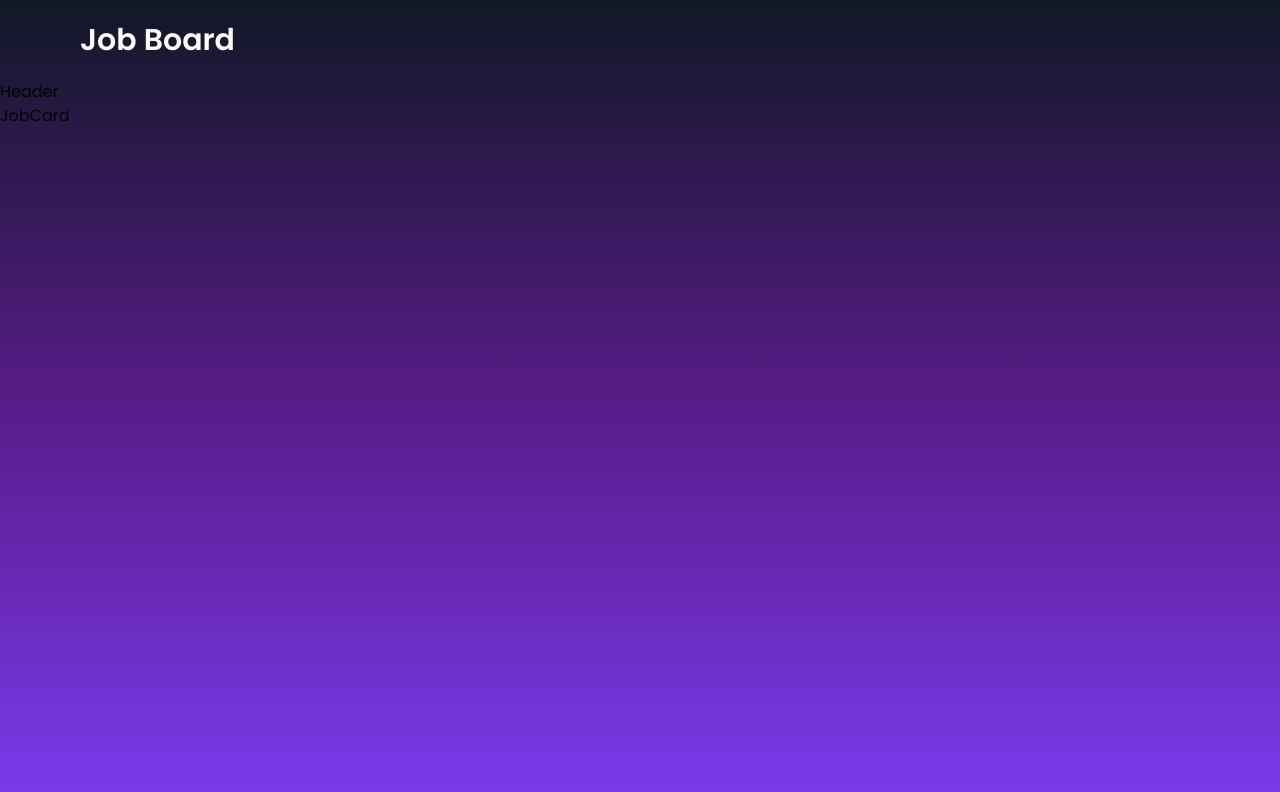
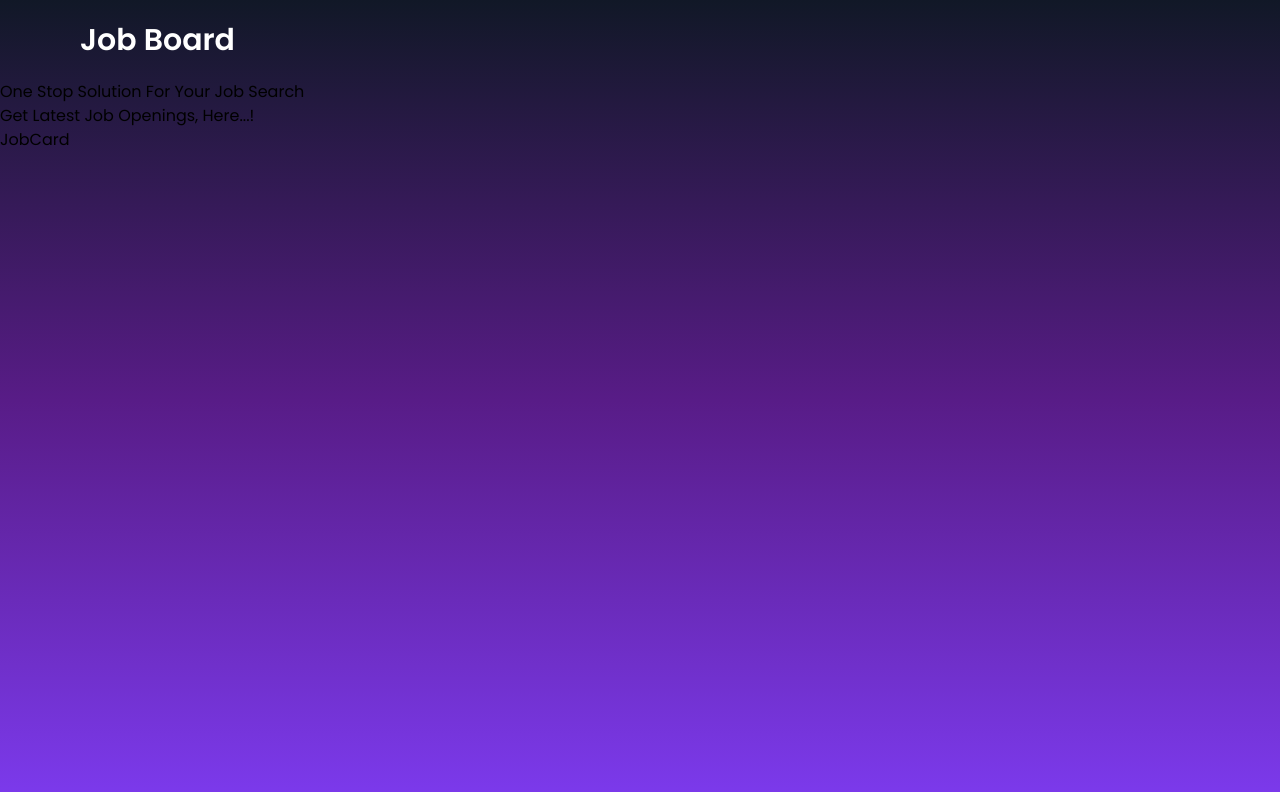
Before and after one commit to Vishal-080/React_Job_portal_project, a React (Vite) app: page / in a window 1280 px wide. Shown: the top 792 px of the page. Built offline with nearby package versions, Linux system fonts and the light colour scheme.

Commit message:
Header content adding

```diff
--- a/src/components/Header.jsx
+++ b/src/components/Header.jsx
@@ -2,7 +2,9 @@ import React from 'react'
 
 const Header = () => {
   return (
-    <div>Header</div>
+    <div><h1>One Stop Solution For Your Job Search</h1>
+      <h3>Get Latest Job Openings, Here...!</h3>
+    </div>
   )
 }
 
```
